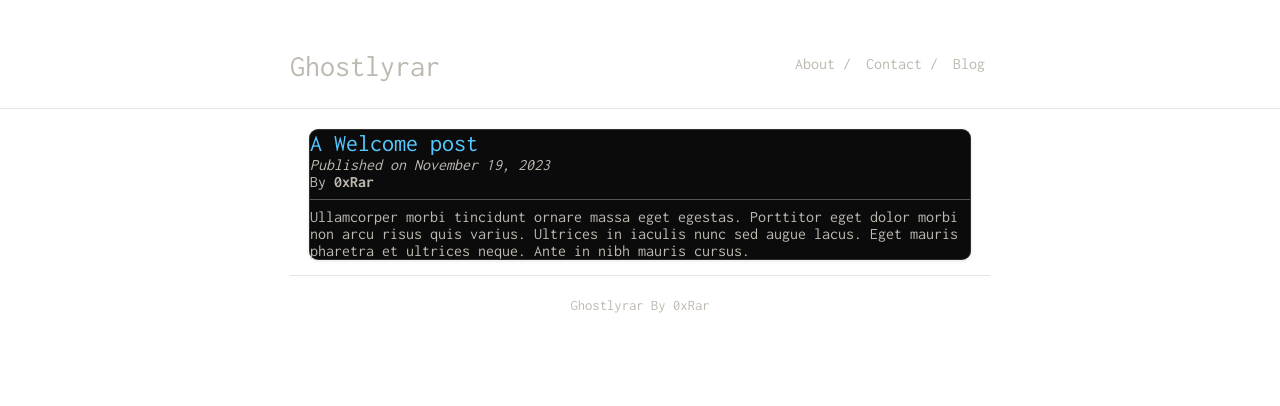
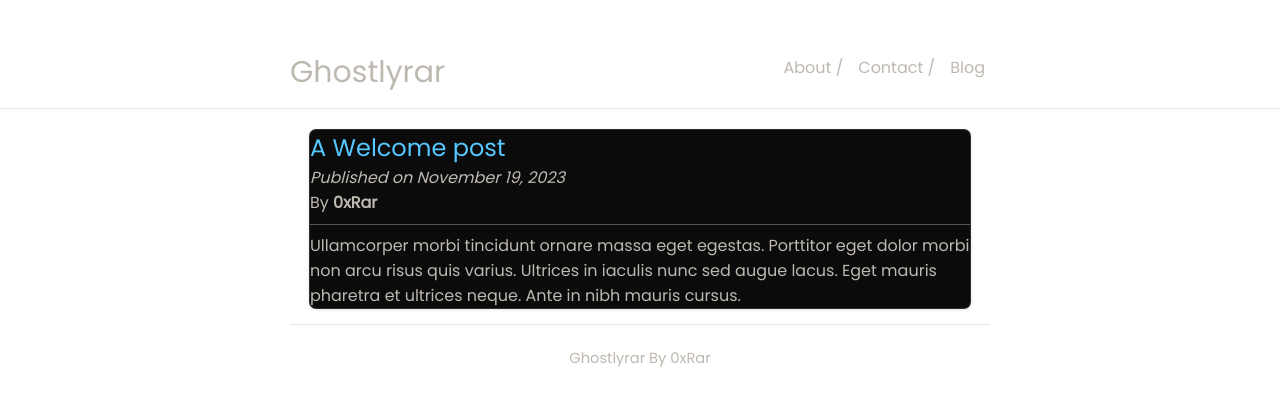
Before and after one commit to 0xRar/ghostlyrar, a Jekyll site: the page built from blog.md, in a window 1280 px wide. Shown: the top 406 px of the page. Built offline with Jekyll 4.4.1, drawn with Linux system fonts in a browser that asks for light colours.

Commit message:
Fix: Imported Poppins and corrected sans-serif :)

```diff
--- a/_sass/_style.scss
+++ b/_sass/_style.scss
@@ -1,4 +1,5 @@
 @import "vars";
+@import url('https://fonts.googleapis.com/css2?family=Poppins&display=swap');
 
 /*
  * Basic
@@ -17,7 +18,7 @@ html {
 }
 body {
     margin: 0;
-    font-family: "Poppins", "sans-serif", "Inconsolata";
+    font-family: 'Poppins', sans-serif;
     color: $text;
     height: 100%;
 }
@@ -90,7 +91,7 @@ hr {
     max-width: $max-width;
     margin: auto;
     background-color: #0b0b0c;
-    border-radius: 8px;
+    border-radius: 6px;
 
     list-style: none;
     box-shadow: 0px 1px 4px rgba(0, 0, 0, 0.16), 0px 0px 0px 1px rgba(51, 51, 51,1);
```
